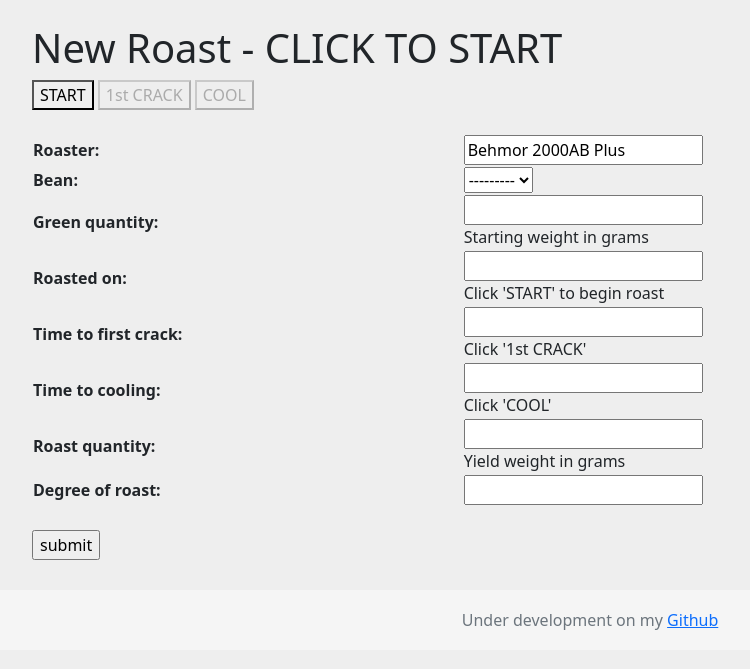
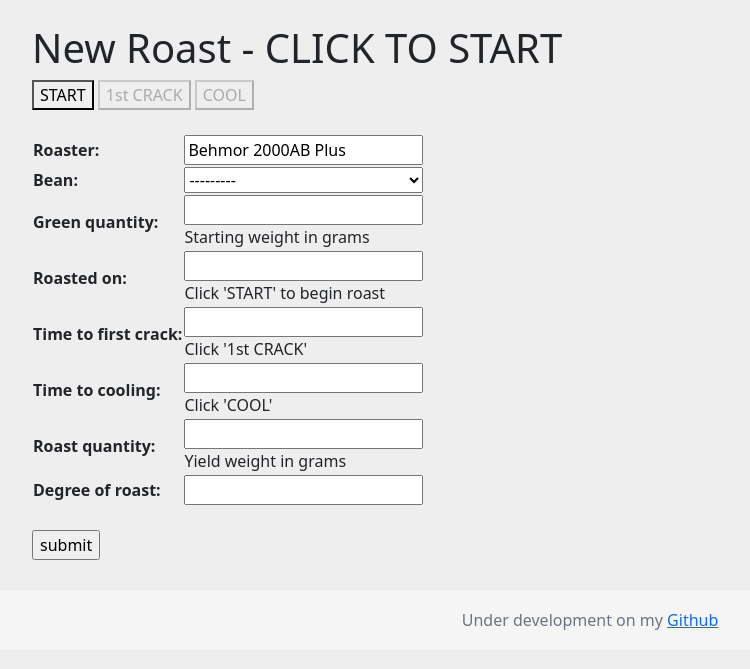
Before and after one commit to kylehorton33/coffee-roasts, a Django app: page /roasts/new/ in a window 1280 px wide. Shown: the part 56-725 px from the top of the page, without its empty margins (50-800 px from the left). Run offline with Django 3.2, Linux system fonts and the light colour scheme; data that the repository does not hold is empty; parts of the project's set-up code (start-up, migrations or seed data) failed here and were passed over.

Commit message:
fix width of select element

```diff
--- a/coffee/templates/roast/new.html
+++ b/coffee/templates/roast/new.html
@@ -72,7 +72,7 @@ function setCoolTime() {
 </script>
 
 <style>
-.form-table {
+select {
   width: 100%;
 }
 </style>
```
